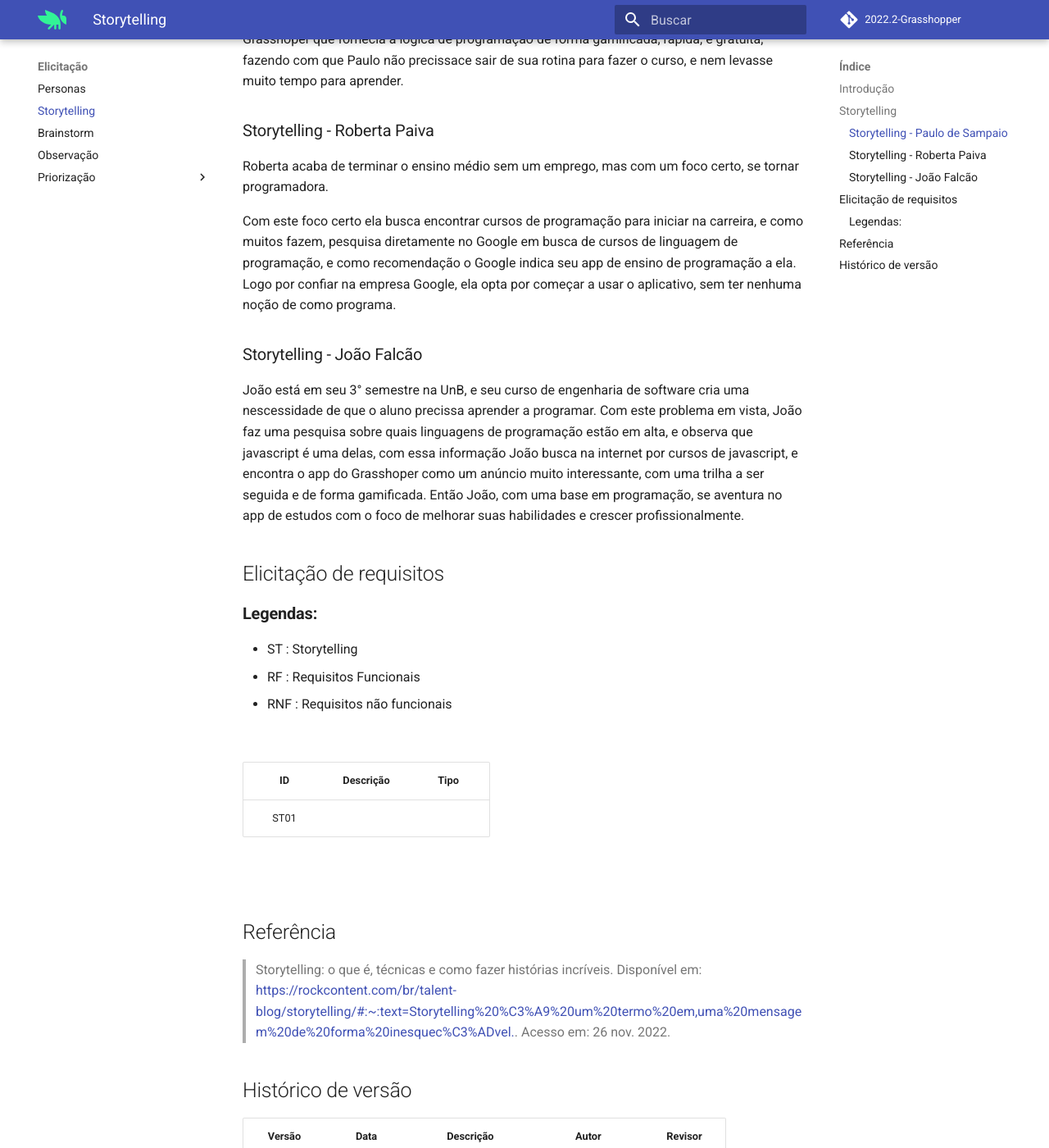
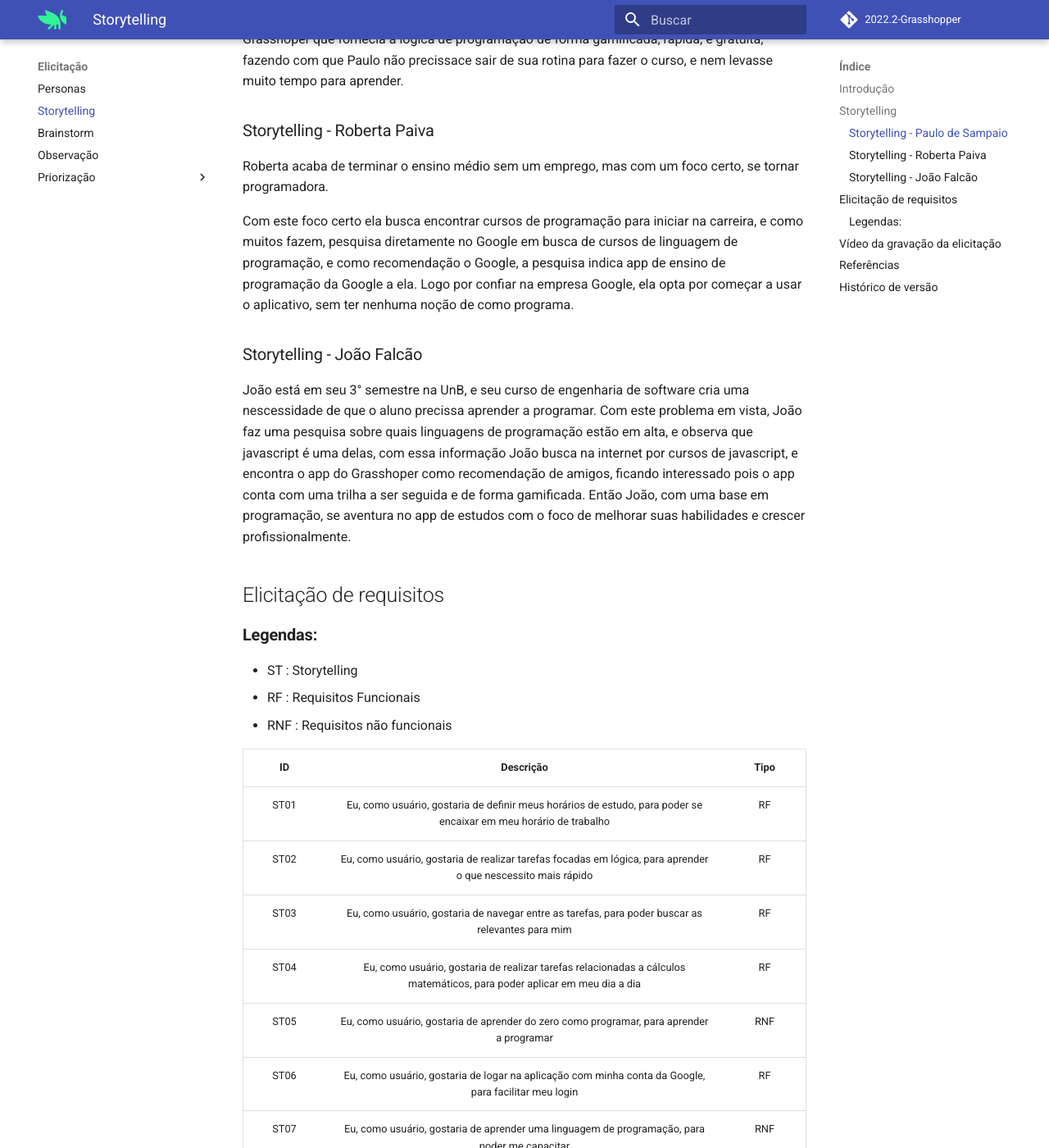
Before and after one commit to Requisitos-de-Software/2022.2-Grasshopper, an MkDocs documentation site: the page built from docs/elicitacao/storytelling.md, in a window 1280 px wide and 1400 px high, scrolled down 787 px. Shown: the whole window at 82% size. Built offline with MkDocs 1.6.1 and Material for MkDocs 9.7.7, drawn with Linux system fonts in a browser that asks for light colours; comment, search, counter and statistics services are not loaded; some of the changed text lies outside the part shown.

Commit message:
Criado elicitação do storytelling

```diff
--- a/docs/elicitacao/storytelling.md
+++ b/docs/elicitacao/storytelling.md
@@ -18,11 +18,11 @@ Paulo em seu dia a dia como engenheiro aeroespacial sempre possui muitos problem
 
 Roberta acaba de terminar o ensino médio sem um emprego, mas com um foco certo, se tornar programadora.
 
-Com este foco certo ela busca encontrar cursos de programação para iniciar na carreira, e como muitos fazem, pesquisa diretamente no Google em busca de cursos de linguagem de programação, e como recomendação o Google indica seu app de ensino de programação a ela. Logo por confiar na empresa Google, ela opta por começar a usar o aplicativo, sem ter nenhuma noção de como programa.
+Com este foco certo ela busca encontrar cursos de programação para iniciar na carreira, e como muitos fazem, pesquisa diretamente no Google em busca de cursos de linguagem de programação, e como recomendação o Google, a pesquisa indica app de ensino de programação da Google a ela. Logo por confiar na empresa Google, ela opta por começar a usar o aplicativo, sem ter nenhuma noção de como programa.
 
 ### Storytelling - João Falcão
 
-João está em seu 3° semestre na UnB, e seu curso de engenharia de software cria uma nescessidade de que o aluno precissa aprender a programar. Com este problema em vista, João faz uma pesquisa sobre quais linguagens de programação estão em alta, e observa que javascript é uma delas, com essa informação João busca na internet por cursos de javascript, e encontra o app do Grasshoper como um anúncio muito interessante, com uma trilha a ser seguida e de forma gamificada. Então João, com uma base em programação, se aventura no app de estudos com o foco de melhorar suas habilidades e crescer profissionalmente.
+João está em seu 3° semestre na UnB, e seu curso de engenharia de software cria uma nescessidade de que o aluno precissa aprender a programar. Com este problema em vista, João faz uma pesquisa sobre quais linguagens de programação estão em alta, e observa que javascript é uma delas, com essa informação João busca na internet por cursos de javascript, e encontra o app do Grasshoper como recomendação de amigos, ficando interessado pois o app conta com uma trilha a ser seguida e de forma gamificada. Então João, com uma base em programação, se aventura no app de estudos com o foco de melhorar suas habilidades e crescer profissionalmente.
 
 ## Elicitação de requisitos
 
@@ -32,15 +32,32 @@ João está em seu 3° semestre na UnB, e seu curso de engenharia de software cr
 * RF : Requisitos Funcionais
 * RNF : Requisitos não funcionais
 
-</br>
-
 |  ID  |  Descrição  |  Tipo  |
 | :--: | :---------: | :----: |
-| ST01 |  |  |
+| ST01 | Eu, como usuário, gostaria de definir meus horários de estudo, para poder se encaixar em meu horário de trabalho | RF |
+| ST02 | Eu, como usuário, gostaria de realizar tarefas focadas em lógica, para aprender o que nescessito mais rápido | RF |
+| ST03 | Eu, como usuário, gostaria de navegar entre as tarefas, para poder buscar as relevantes para mim | RF |
+| ST04 | Eu, como usuário, gostaria de realizar tarefas relacionadas a cálculos matemáticos, para poder aplicar em meu dia a dia | RF |
+| ST05 | Eu, como usuário, gostaria de aprender do zero como programar, para aprender a programar | RNF |
+| ST06 | Eu, como usuário, gostaria de logar na aplicação com minha conta da Google, para facilitar meu login | RF |
+| ST07 | Eu, como usuário, gostaria de aprender uma linguagem de programação, para poder me capacitar | RNF |
+| ST08 | Eu, como usuário, gostaria de ter uma trilha de ensinamentos para seguir, para ter um guia de estudos | RNF |
+| ST09 | Eu, como usuário, gostaria de ter um sistema para treinar meus conhecimentos, para aperfeiçoar meu conhecimento | RF |
+| ST10 | Eu, como usuário, gostaria de um material de apoio, para ter mais conteúdos para estudar | RNF |
+| ST11 | Eu, como usuário, gostaria de definir o nível de dificuldade das minhas tarefas, para nivelar com meu conhecimento | RF |
+| ST12 | Eu, como usuário, gostaria de ter um passo a passo para realizar as tarefas, para aprender de forma fácil | RNF |
+| ST13 | Eu, como usuário, gostaria de acompanhar meu avanço, para ter noção de como estou indo nos estudos | RF |
+| ST14 | Eu, como usuário, gostaria de aprender sobre as bibliotecas da linguagem, para aumentar o escopo dos meus conhecimentos | RNF |
+| ST15 | Eu, como usuário, gostaria de ter ensino gratuito, para ser mais acessível as minhas condições | RNF |
 
 </br>
 
-## Referência
+## Vídeo da gravação da elicitação
+<iframe width="560" height="315" src="https://youtu.be/SA4kzVT1iJM" title="YouTube video player" frameborder="0" allow="accelerometer; autoplay; clipboard-write; encrypted-media; gyroscope; picture-in-picture" allowfullscreen></iframe>
+
+</br>
+
+## Referências
 
 > Storytelling: o que é, técnicas e como fazer histórias incríveis.  Disponível em: <https://rockcontent.com/br/talent-blog/storytelling/#:~:text=Storytelling%20%C3%A9%20um%20termo%20em,uma%20mensagem%20de%20forma%20inesquec%C3%ADvel.>. Acesso em: 26 nov. 2022.
 ## Histórico de versão
@@ -48,3 +65,4 @@ João está em seu 3° semestre na UnB, e seu curso de engenharia de software cr
 | Versão |    Data    |                            Descrição                            |      Autor       |              Revisor              |
 | :----: | :--------: | :-------------------------------------------------------------: | :--------------: | :-------------------------------: |
 | 1.0 | 26/11/2022 | Criado os Storytelling | Wildemberg Sales | Caio Vitor |
+| 1.1 | 26/11/2022 | Criado elicitação do storytelling | Wildemberg Sales e Phelipe de Souza | Caio Vitor |
```
